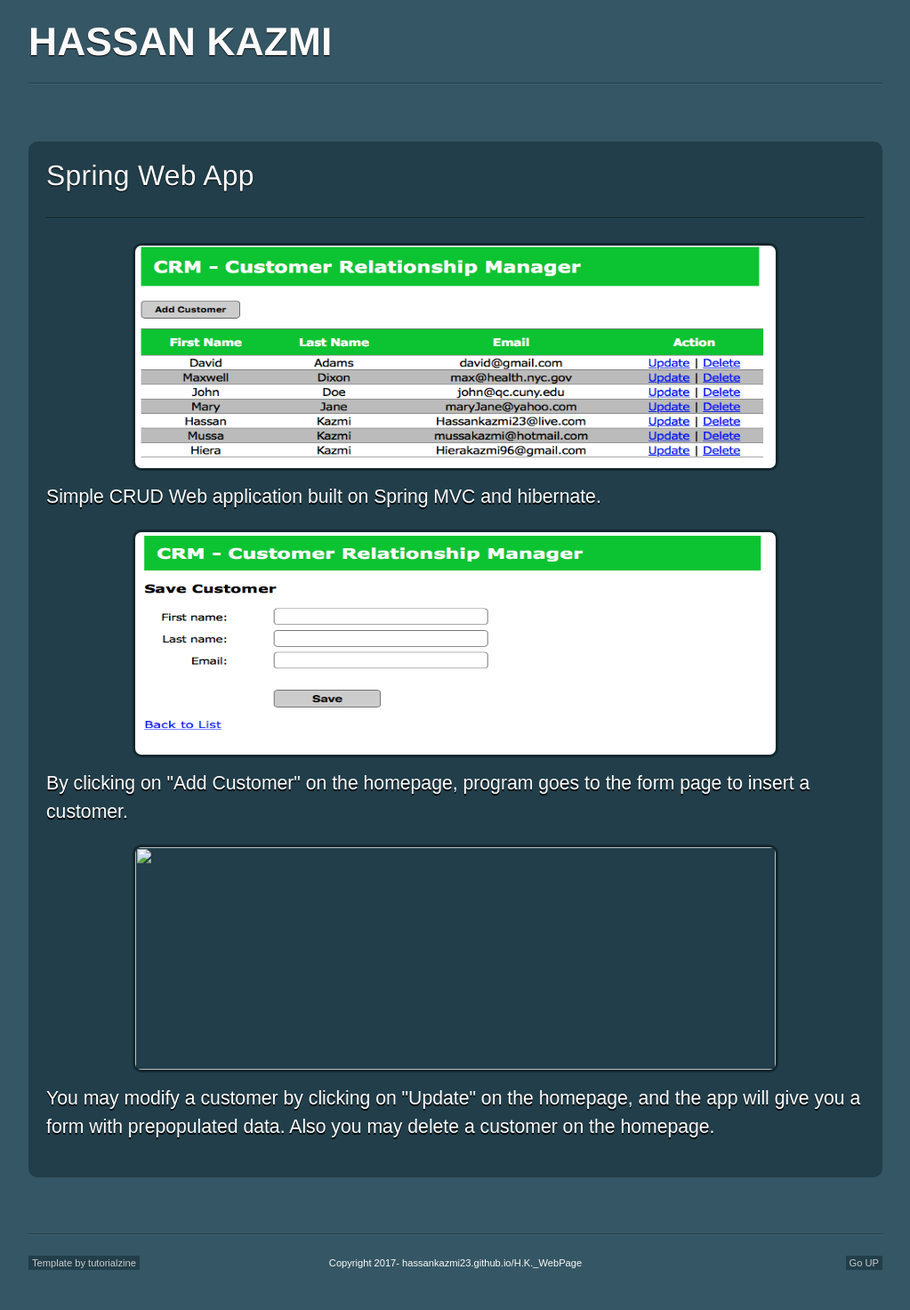
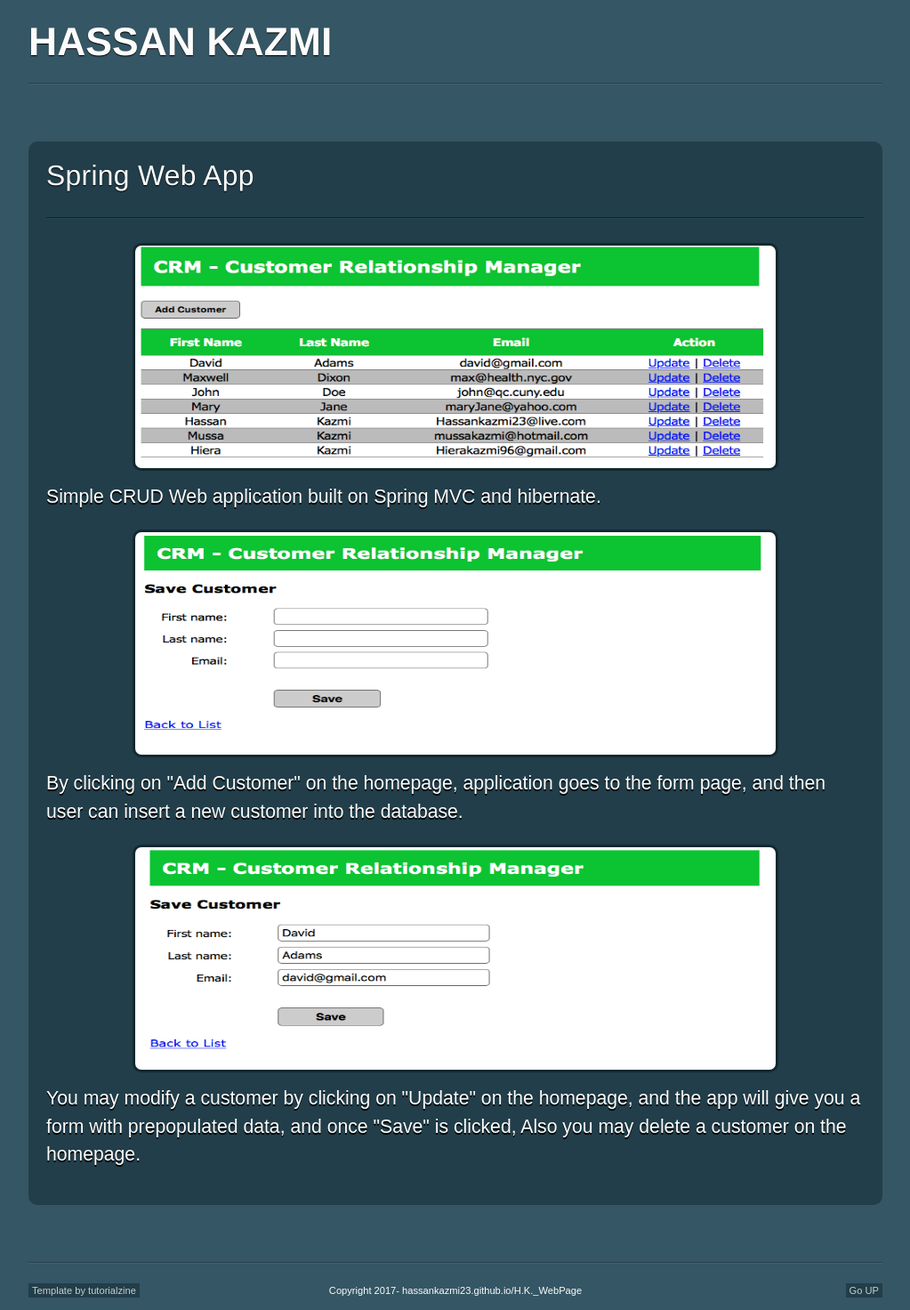
Before and after one commit to Hassankazmi23/H.K._WebPage, a Jekyll site: the page built from SpringWebApp.html, in a window 1280 px wide. Shown: the whole page at 89% size, without its empty margins (128-1151 px from the left). Built offline with Jekyll 4.4.1, drawn with Linux system fonts in a browser that asks for light colours; nearby versions of some CDN libraries; before the commit the page ends 1441 px from its top, so only the background shows below that.

Commit message:
Changes in SpintWebApp page

```diff
--- a/SpringWebApp.html
+++ b/SpringWebApp.html
@@ -26,7 +26,7 @@ layout: default
                           <div>
 
 
-                        <p> By clicking on "Add Customer" on the homepage, program goes to the form page to insert a customer.  </p>
+                        <p> By clicking on "Add Customer" on the homepage, application goes to the form page, and then user can insert a new customer into the database.  </p>
 
                          <div class="articleBody clear">
                         <figure class = "projectsFigure2">
@@ -35,7 +35,7 @@ layout: default
                              </div>
                           <div>
 
-                        <p> You may modify a customer by clicking on "Update" on the homepage, and the app will give you a form with prepopulated data. Also you may delete a customer on the homepage.</p>
+                        <p> You may modify a customer by clicking on "Update" on the homepage, and the app will give you a form with prepopulated data, and once "Save" is clicked, Also you may delete a customer on the homepage.</p>
 
 
 
```
Also changed, not shown: Images/Picture5.png (renamed from Images/Picutre5.png).
